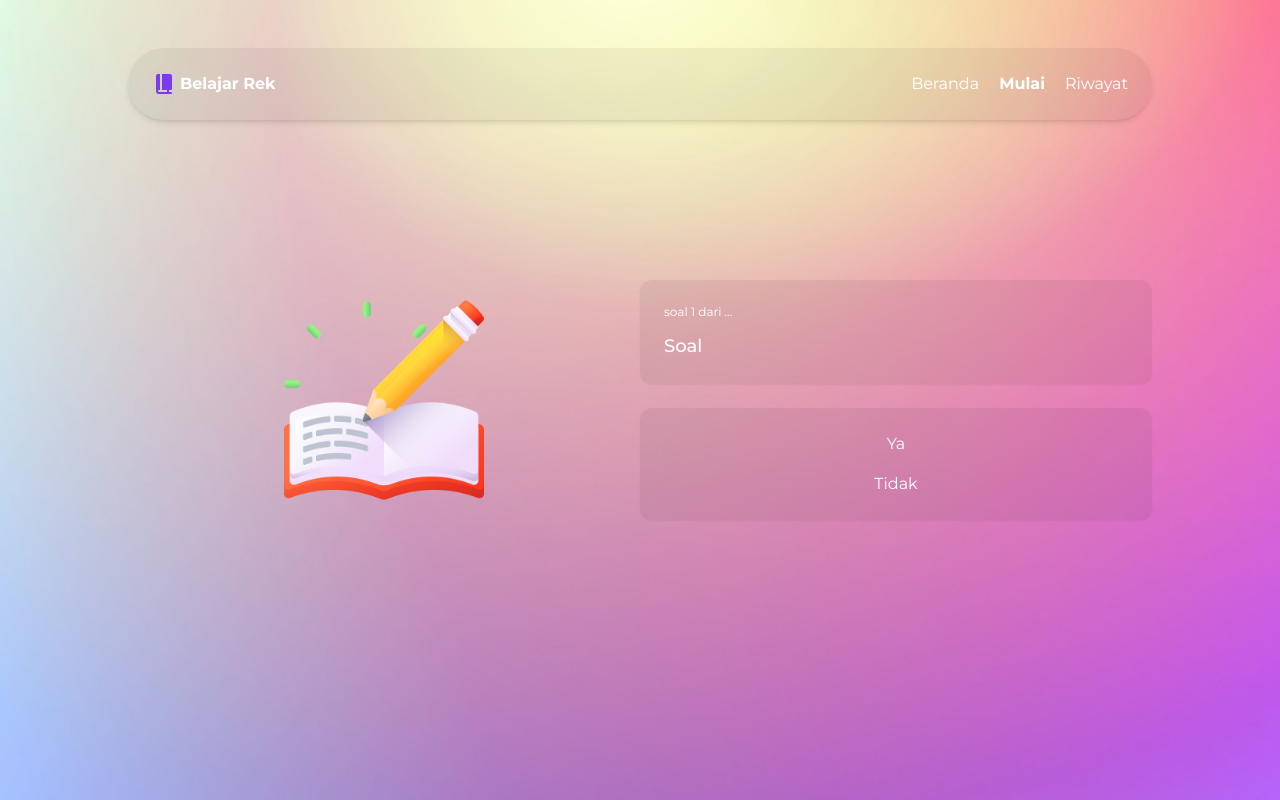
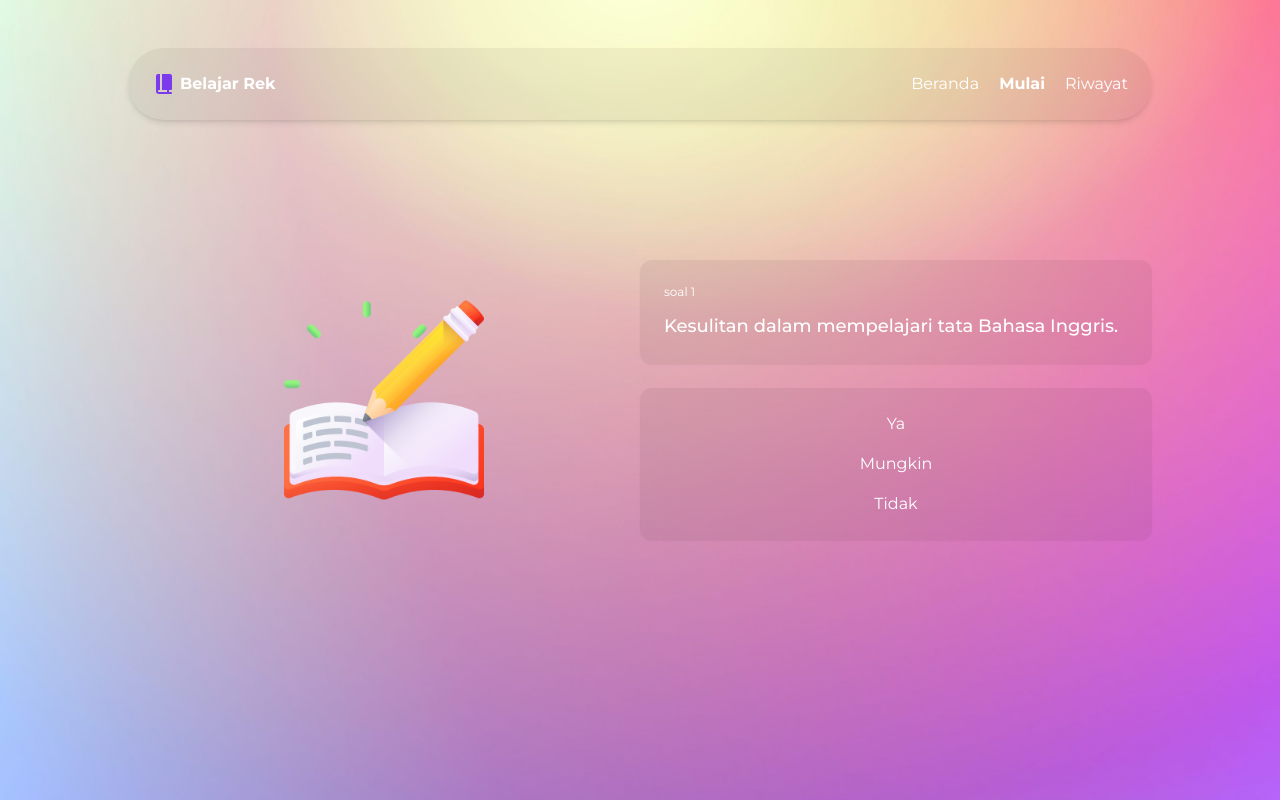
Before and after one commit to Shecuttt/SistemPakar_LearningEnglish, a Next.js app: page /sesi in a window 1280 px wide. Built offline with nearby package versions, Linux system fonts and the light colour scheme.

Commit message:
generate soal, fungsi tombol jawaban

```diff
--- a/src/app/components/Navbar.js
+++ b/src/app/components/Navbar.js
@@ -28,10 +28,7 @@ export default function Navbar() {
           <h1 className="mr-6 font-bold">Belajar Rek</h1>
         </div>
         <div className="flex flex-row space-x-5 text-white">
-                    <Link
-                        href={"/"}
-                        className={pathname === "/" ? "font-bold" : ""}
-                    >
+          <Link href={"/"} className={pathname === "/" ? "font-bold" : ""}>
             Beranda
           </Link>
           <Link
--- a/src/app/components/Soal.js
+++ b/src/app/components/Soal.js
@@ -1,22 +1,64 @@
-import React from "react";
+"use client";
+import React, { useState } from "react";
+import { soal } from "@/data/soal";
 
 export default function Soal() {
+  const [currentIndex, setCurrentIndex] = useState(0);
+  const [answers, setAnswers] = useState({});
+
+  // Fungsi untuk mengubah index soal
+  const handleAnswer = (answer) => {
+    setAnswers({ ...answers, [currentIndex]: answer });
+  };
+
+  // Fungsi untuk pindah ke soal berikutnya
+  const handleNext = () => {
+    if (currentIndex < soal.length - 1) {
+      setCurrentIndex(currentIndex + 1);
+    } else {
+      alert("Semua soal sudah selesai!"); // Tampilkan notifikasi saat soal selesai
+    }
+  };
+
   return (
     <div className="w-1/2 flex flex-col space-y-6">
       <div className="bg-black/5 shadow-sm backdrop-blur-lg rounded-xl p-6">
         {/* soal sekarang dari jumlah soal */}
-                <p className="text-xs text-white mb-3">soal 1 dari ...</p>
+        <p className="text-xs text-white mb-3">soal 1</p>
 
         {/* teks  soal */}
-                <p className="text-white font-medium text-lg">Soal</p>
+        <p className="text-white font-medium text-lg">
+          {soal[currentIndex].description}
+        </p>
       </div>
 
       {/* opsi jawaban */}
       <div className="bg-black/5 shadow-sm backdrop-blur-lg rounded-xl p-4 flex flex-col">
-                <button className="p-2 text-white hover:bg-white/10 rounded-lg">
+        <button
+          className="p-2 text-white hover:bg-white/10 rounded-lg"
+          onClick={() => {
+            handleAnswer("Ya");
+            handleNext();
+          }}
+        >
           Ya
         </button>
-                <button className="p-2 text-white hover:bg-white/10 rounded-lg">
+        <button
+          className="p-2 text-white hover:bg-white/10 rounded-lg"
+          onClick={() => {
+            handleAnswer("Mungkin");
+            handleNext();
+          }}
+        >
+          Mungkin
+        </button>
+        <button
+          className="p-2 text-white hover:bg-white/10 rounded-lg"
+          onClick={() => {
+            handleAnswer("Tidak");
+            handleNext();
+          }}
+        >
           Tidak
         </button>
       </div>
@@ -28,9 +70,7 @@ export default function Soal() {
           <h3 className="text-xl font-semibold">Result</h3>
           <p className="mt-3">Explanation</p>
         </div>
-                <button className="p-2 text-white hover:bg-white/10">
-                    Restart
-                </button>
+        <button className="p-2 text-white hover:bg-white/10">Restart</button>
       </div>
     </div>
   );
--- /dev/null
+++ b/src/app/riwayat/page.js
@@ -0,0 +1,5 @@
+import React from "react";
+
+export default function page() {
+  return <div>page</div>;
+}
```
Also changed, not shown: src/data/soal.js (renamed from data/soal.js), src/data/soal.json (renamed from data/soal.json), src/data/solusi.json (renamed from data/solusi.json), 1 other file (tests, documents, lock files or other folders). Lines whose indentation alone changed are shown as unchanged.
